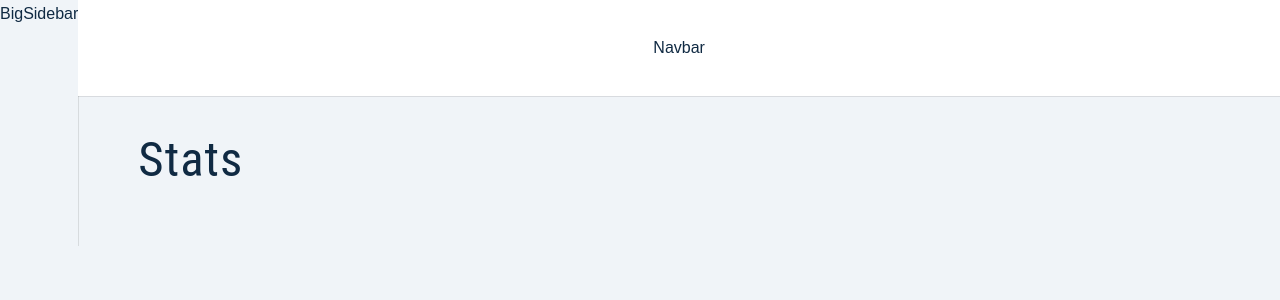
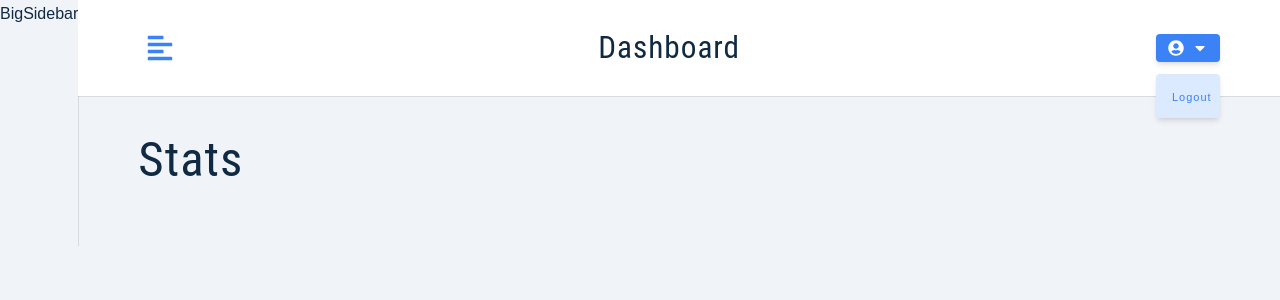
Before and after one commit to atakanteko/jobster-redux-toolkit, a React (Create React App) app: page / in a window 1280 px wide. Shown: the top 300 px of the page. Built offline with nearby package versions, Linux system fonts and the light colour scheme.

Commit message:
navbar structure

```diff
--- a/src/assets/wrappers/Navbar.js
+++ b/src/assets/wrappers/Navbar.js
@@ -61,6 +61,7 @@ const Wrapper = styled.nav`
     letter-spacing: var(--letterSpacing);
     text-transform: capitalize;
     cursor: pointer;
+    font-size: 11px;
   }
   .logo-text {
     display: none;
--- a/src/components/Navbar.js
+++ b/src/components/Navbar.js
@@ -1,9 +1,49 @@
 import Wrapper from "../assets/wrappers/Navbar";
+import { FaAlignLeft, FaUserCircle, FaCaretDown } from 'react-icons/fa';
+import Logo from './Logo';
+import { useState } from 'react';
+
+import { useDispatch, useSelector } from 'react-redux';
+
 
 const Navbar = () => {
+    const { user } = useSelector((store) => store.user);
+    const dispatch = useDispatch();
+
     return (
         <Wrapper>
-            Navbar
+            <div className='nav-center'>
+                <button type='button' className='toggle-btn' onClick={()=> console.log('toggle sidebar')}>
+                    <FaAlignLeft />
+                </button>
+                <div>
+                    <Logo />
+                    <h3 className='logo-text'>dashboard</h3>
+                </div>
+                <div className='btn-container'>
+                    <button
+                        type='button'
+                        className='btn'
+                        onClick={() => console.log('toggle logout dropdown')}
+                    >
+                        <FaUserCircle />
+                        {user?.name}
+                        <FaCaretDown />
+                    </button>
+                    <div className='dropdown show-dropdown'>
+                        <button
+                            type='button'
+                            className='dropdown-btn'
+                            onClick={() => {
+                                console.log('logout user')
+                            }}
+                        >
+                            logout
+                        </button>
+                    </div>
+                </div>
+            </div>
+
         </Wrapper>
     );
 };
```
